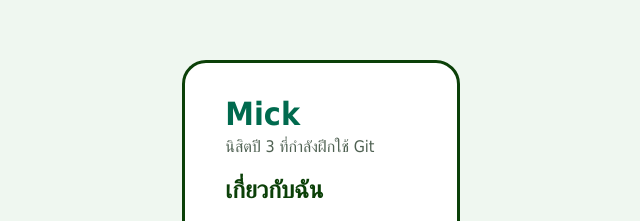
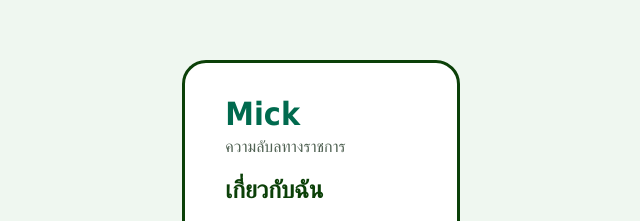
Before and after one commit to Mick1901/my-profile-, a plain HTML site: page my-profile-starter/my-profile/index.html in a window 1280 px wide. Shown: the part 161-382 px from the top of the page, 319-959 px from the left. Drawn offline with Linux system fonts and the light colour scheme.

Commit message:
Change tagline

```diff
--- a/my-profile-starter/my-profile/index.html
+++ b/my-profile-starter/my-profile/index.html
@@ -9,7 +9,7 @@
 <body>
   <main class="card">
     <h1>Mick</h1>
-    <p class="tagline">นิสิตปี 3 ที่กำลังฝึกใช้ Git</p>
+    <p class="tagline">ความลับลทางราชการ</p>
 
     <h2>เกี่ยวกับฉัน</h2>
     <p>เขียนแนะนำตัวสั้น ๆ 1–2 บรรทัด</p>
```
